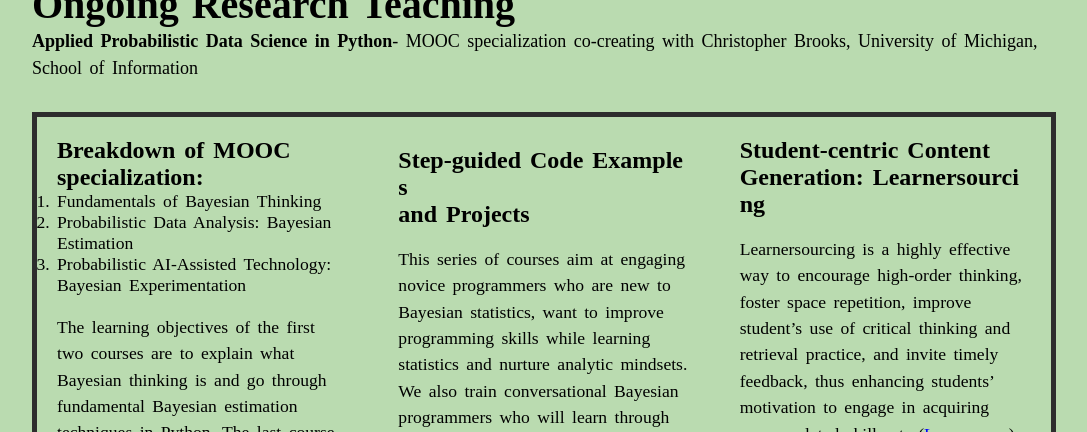
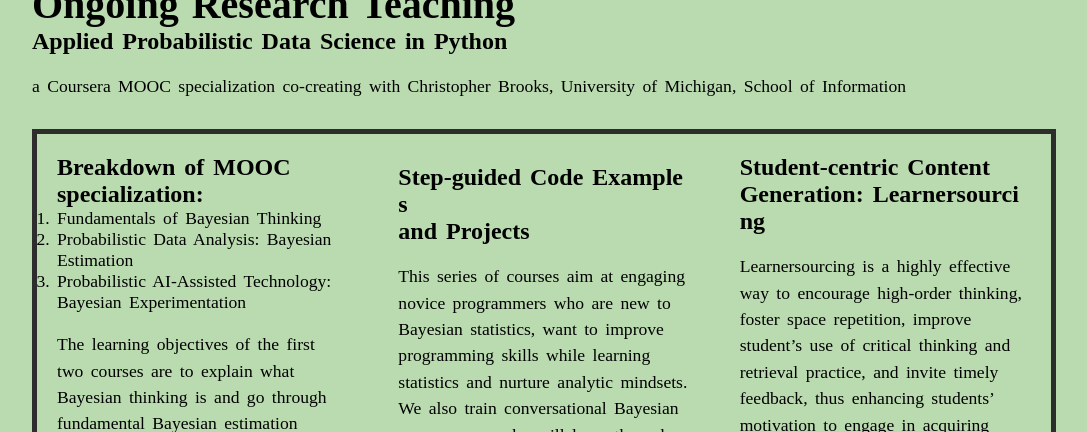
Before and after one commit to son520804/son520804.github.io, a Jekyll site: the page built from cv/index.html, in a window 1280 px wide and 900 px high, cut to the strip 468-900 px from the top of the window. Shown: the whole strip, without its empty margins (96-1183 px from the left). Built offline with Jekyll 4.4.1, drawn with Linux system fonts in a browser that asks for light colours.

Commit message:
customize graphs

```diff
--- a/cv/index.html
+++ b/cv/index.html
@@ -30,7 +30,9 @@ title: InSon's Research Statement
 		<div class="green"><div class="inner">
 			<h2>Ongoing Research Teaching</h2>
 
-			<p style="font-size:18px;"><strong>Applied Probabilistic Data Science in Python</strong>- MOOC specialization co-creating with Christopher Brooks, University of Michigan, School of Information</p>
+			<h5 style="font-weight:700">Applied Probabilistic Data Science in Python</h5>
+			<br>
+			<p>a Coursera MOOC specialization co-creating with Christopher Brooks, University of Michigan, School of Information</p>
 			</div>
 			<div class="flex-container">
 				<div class="left-content">
```
